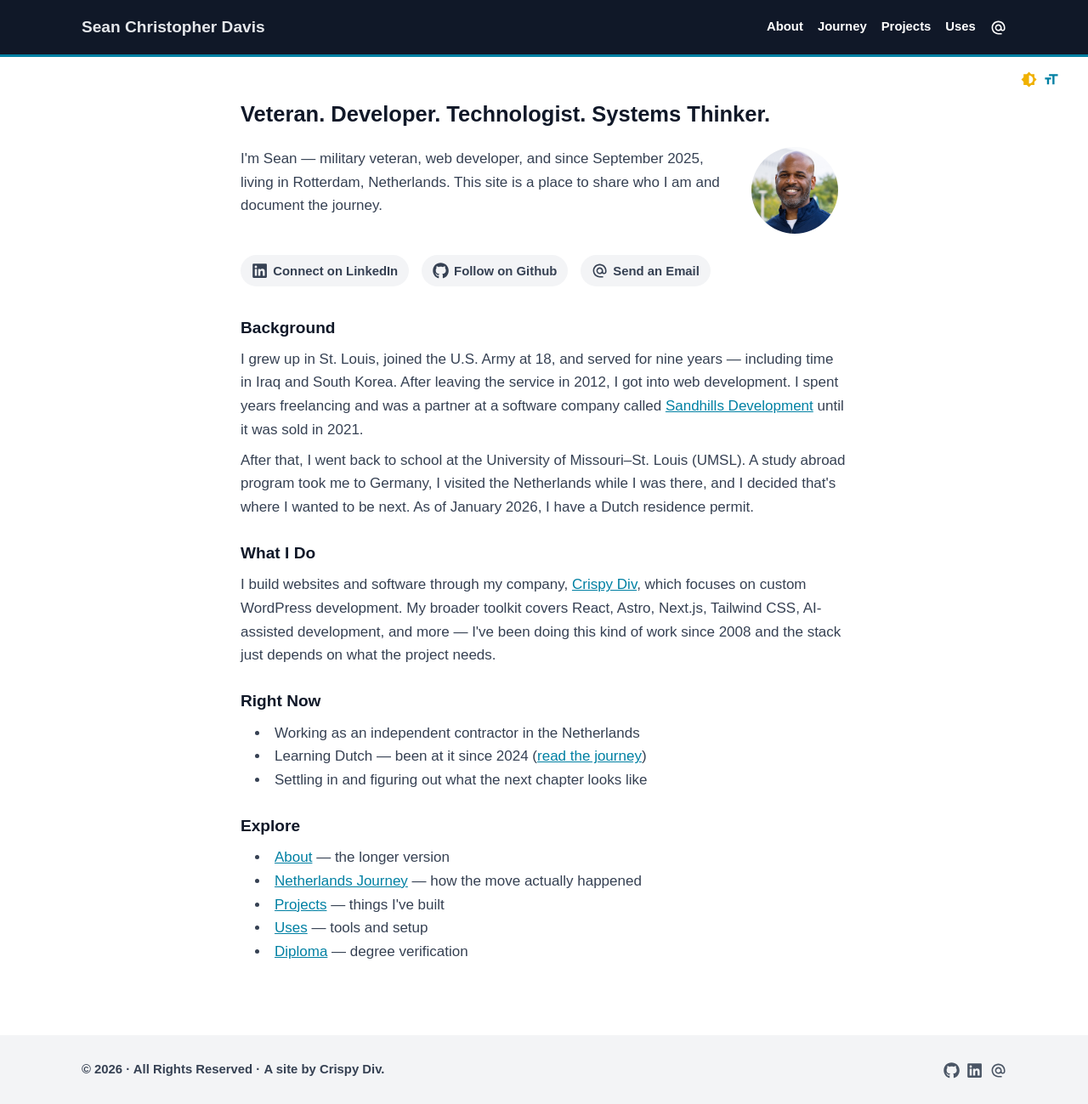
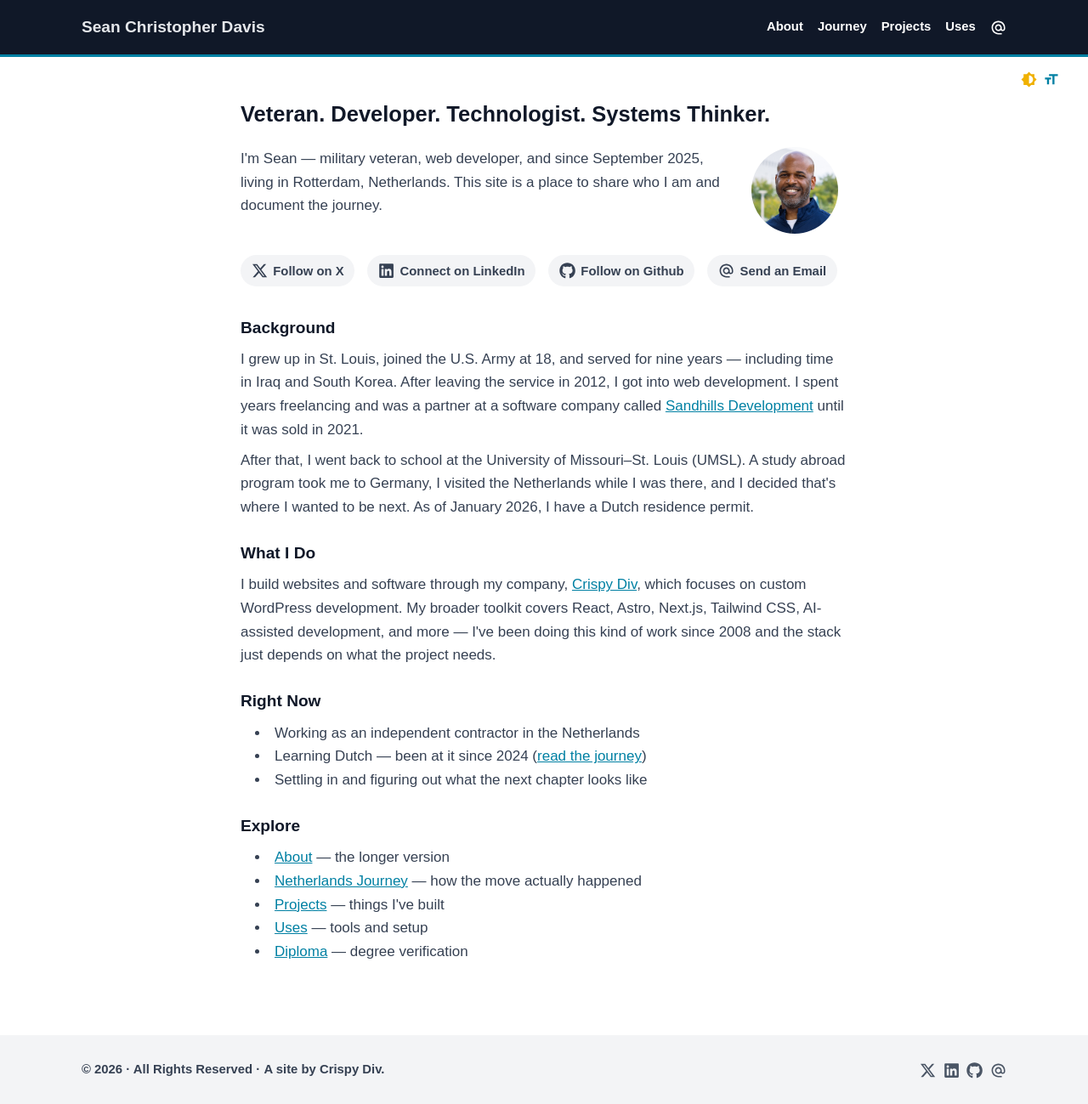
Before and after one commit to SeanChDavis/SeanChDavis, a React (Vite) app: page / in a window 1280 px wide. Shown: the whole page at 85% size. Built offline with nearby package versions, Linux system fonts and the light colour scheme; the HTML template or start-up script is replaced by a standard one.

Commit message:
add X around the site

```diff
--- a/src/components/layout/Footer.jsx
+++ b/src/components/layout/Footer.jsx
@@ -1,7 +1,7 @@
 import React from "react";
 import {Link} from "react-router-dom";
 import siteData from "../../data/siteData.json";
-import {FaGithub, FaLinkedin} from "react-icons/fa";
+import {FaGithub, FaLinkedin, FaXTwitter} from "react-icons/fa6";
 import {MdAlternateEmail} from "react-icons/md";
 
 export default function Footer() {
@@ -20,11 +20,14 @@ export default function Footer() {
                     </div>
                 </div>
                 <div className="flex gap-2 text-lg">
-                    <a href={siteData.githubUrl} target="_blank" rel="noopener noreferrer">
-                        <FaGithub className={iconClasses}/>
+                    <a href={siteData.xUrl} target="_blank" rel="noopener noreferrer">
+                        <FaXTwitter className={iconClasses}/>
                     </a>
                     <a href={siteData.linkedinUrl} target="_blank" rel="noopener noreferrer">
                         <FaLinkedin className={iconClasses}/>
+                    </a>
+                    <a href={siteData.githubUrl} target="_blank" rel="noopener noreferrer">
+                        <FaGithub className={iconClasses}/>
                     </a>
                     <Link to="/contact">
                         <MdAlternateEmail className={iconClasses}/>
--- a/src/data/siteData.json
+++ b/src/data/siteData.json
@@ -5,5 +5,6 @@
   "siteTagline" : "Veteran. Developer. Technologist. Systems Thinker.",
   "footerText" : "All Rights Reserved",
   "githubUrl" : "https://github.com/SeanChDavis",
-  "linkedinUrl" : "https://www.linkedin.com/in/seanchdavis/"
+  "linkedinUrl" : "https://www.linkedin.com/in/seanchdavis/",
+  "xUrl" : "https://x.com/SeanChDavis"
 }
--- a/src/pages/Contact.jsx
+++ b/src/pages/Contact.jsx
@@ -8,7 +8,7 @@ export default function Contact( { linkClasses } ) {
     return (
         <div className="max-w-2xl mx-auto space-y-6">
             <PageHeadline text="Reach Out" />
-            <p className="max-w-xl">Use the form below to send me a message. I’ll get back to you as soon as I can. You may also connect with me on <a href={siteData.linkedinUrl} target="_blank" rel="noopener noreferrer" className={linkClasses}>LinkedIn</a> or <a href={siteData.githubUrl} target="_blank" rel="noopener noreferrer" className={linkClasses}>GitHub</a>.</p>
+            <p className="max-w-xl">Use the form below to send me a message. I’ll get back to you as soon as I can. You may also connect with me on <a href={siteData.xUrl} target="_blank" rel="noopener noreferrer" className={linkClasses}>X</a>,<a href={siteData.linkedinUrl} target="_blank" rel="noopener noreferrer" className={linkClasses}>LinkedIn</a> or <a href={siteData.githubUrl} target="_blank" rel="noopener noreferrer" className={linkClasses}>GitHub</a>.</p>
             <ContactForm />
         </div>
     );
--- a/src/pages/Home.jsx
+++ b/src/pages/Home.jsx
@@ -3,7 +3,7 @@ import siteData from "../data/siteData.json";
 import React from "react";
 import PageHeadline from "../components/ui/pageHeadline.jsx";
 import { MdAlternateEmail } from "react-icons/md";
-import { FaGithub, FaLinkedin  } from "react-icons/fa";
+import { FaGithub, FaLinkedin, FaXTwitter  } from "react-icons/fa6";
 
 export default function Home({linkClasses, headingClasses, unorderedListClasses, connectClasses, connectIconClasses}) {
 
@@ -20,6 +20,12 @@ export default function Home({linkClasses, headingClasses, unorderedListClasses,
                     </div>
                 </div>
                 <ul className="space-x-2 md:space-x-3.5 gap-y-2.5 md:gap-y-0 flex flex-wrap">
+                    <li>
+                        <a href={siteData.xUrl} target="_blank" rel="noopener noreferrer" className={connectClasses}>
+                            <FaXTwitter className={connectIconClasses} />
+                            <span className="leading-0"><span className="hidden md:inline">Follow on </span>X</span>
+                        </a>
+                    </li>
                     <li>
                         <a href={siteData.linkedinUrl} target="_blank" rel="noopener noreferrer" className={connectClasses}>
                             <FaLinkedin className={connectIconClasses} />
```
